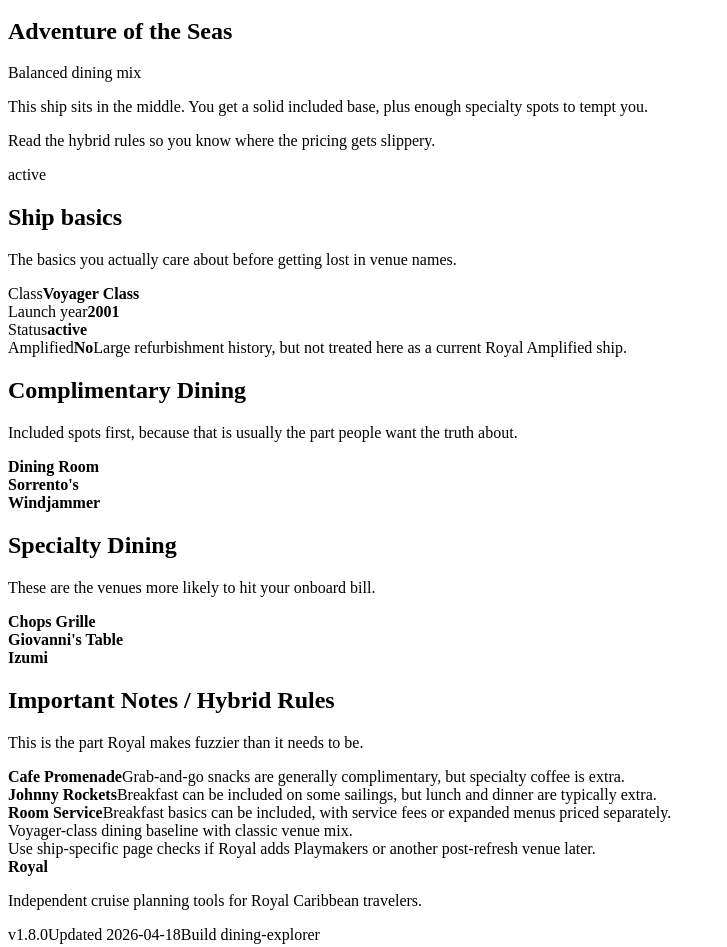
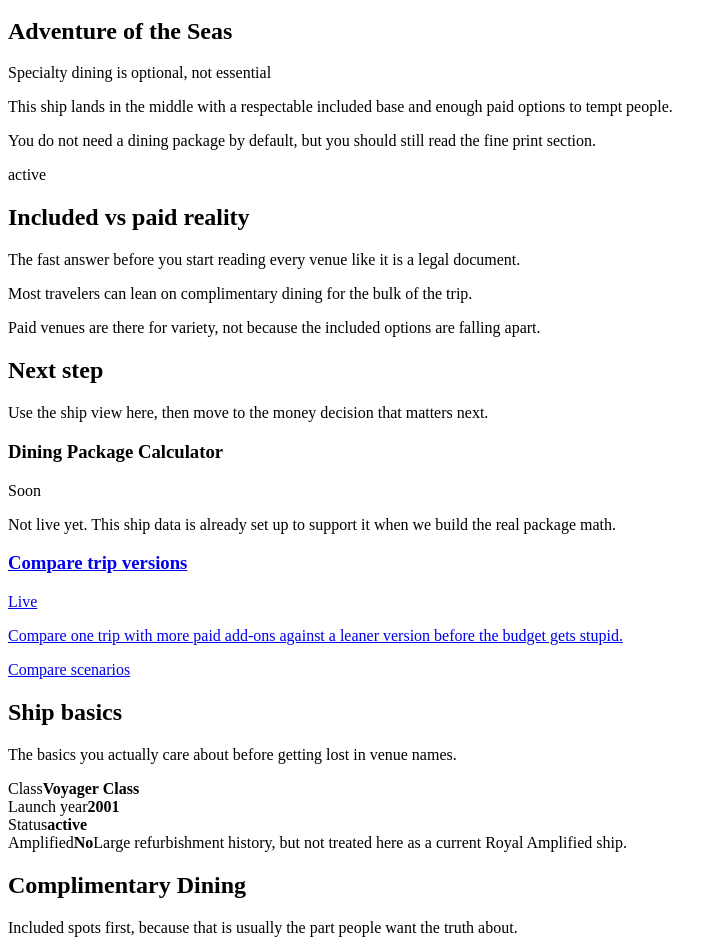
Before and after one commit to tjhiggy/Royal, a React (Vite) app: page /dining in a window 1280 px wide. Shown: the part 305-1252 px from the top of the page, without its empty margins (0-727 px from the left). Built offline with nearby package versions, Linux system fonts and the light colour scheme; the HTML template or start-up script is replaced by a standard one.

Commit message:
update compare presets and UX improvements

```diff
--- a/src/data/releaseInfo.js
+++ b/src/data/releaseInfo.js
@@ -1,8 +1,17 @@
 export const releaseInfo = {
-  currentVersion: 'v1.8.0',
+  currentVersion: 'v1.8.1',
   updatedDate: '2026-04-18',
-  buildId: 'dining-explorer',
+  buildId: 'dining-explorer-polish',
   changelogEntries: [
+    {
+      version: 'v1.8.1',
+      date: '2026-04-18',
+      changes: [
+        'Sharpened the Dining Explorer verdict language so it gives a clearer recommendation about specialty dining.',
+        'Added an included-vs-paid reality summary, stronger fine-print framing, and next-step links from the Dining page.',
+        'Improved dining profile completeness for common included venues like Cafe Promenade and Solarium Bistro where appropriate.',
+      ],
+    },
     {
       version: 'v1.8.0',
       date: '2026-04-18',
--- a/src/data/royalShipDiningProfiles.js
+++ b/src/data/royalShipDiningProfiles.js
@@ -78,8 +78,10 @@
   oasisModern: {
     complimentaryDining: [
       venue('Boardwalk Dog House'),
+      venue('Cafe Promenade'),
       venue('Dining Room'),
       venue('Park Cafe'),
+      venue('Solarium Bistro'),
       venue("Sorrento's"),
       venue('Windjammer'),
     ],
@@ -102,9 +104,11 @@
   oasisAmped: {
     complimentaryDining: [
       venue('Boardwalk Dog House'),
+      venue('Cafe Promenade'),
       venue('Dining Room'),
       venue('El Loco Fresh'),
       venue('Park Cafe'),
+      venue('Solarium Bistro'),
       venue("Sorrento's"),
       venue('Windjammer'),
     ],
@@ -127,9 +131,11 @@
   utopia: {
     complimentaryDining: [
       venue('Boardwalk Dog House'),
+      venue('Cafe Promenade'),
       venue('Dining Room'),
       venue('El Loco Fresh'),
       venue('Park Cafe'),
+      venue('Solarium Bistro'),
       venue("Sorrento's"),
       venue('Spare Tire'),
       venue('Windjammer'),
@@ -154,8 +160,10 @@
   quantumBase: {
     complimentaryDining: [
       venue('Cafe @ Two70'),
+      venue('Cafe Promenade'),
       venue('Dining Room'),
       venue('Dog House'),
+      venue('Solarium Bistro'),
       venue("Sorrento's"),
       venue('Windjammer'),
     ],
@@ -199,6 +207,7 @@
   },
   freedomAmped: {
     complimentaryDining: [
+      venue('Cafe Promenade'),
       venue('Dining Room'),
       venue('El Loco Fresh'),
       venue("Sorrento's"),
@@ -219,6 +228,7 @@
   },
   freedomClassic: {
     complimentaryDining: [
+      venue('Cafe Promenade'),
       venue('Dining Room'),
       venue("Sorrento's"),
       venue('Windjammer'),
@@ -237,6 +247,7 @@
   },
   voyagerAmped: {
     complimentaryDining: [
+      venue('Cafe Promenade'),
       venue('Dining Room'),
       venue('El Loco Fresh'),
       venue("Sorrento's"),
@@ -257,6 +268,7 @@
   },
   voyagerClassic: {
     complimentaryDining: [
+      venue('Cafe Promenade'),
       venue('Dining Room'),
       venue("Sorrento's"),
       venue('Windjammer'),
--- a/src/pages/DiningPage.jsx
+++ b/src/pages/DiningPage.jsx
@@ -1,4 +1,5 @@
 import { useMemo, useState } from 'react'
+import { Link } from 'react-router-dom'
 import PageHero from '../components/PageHero'
 import SectionHeader from '../components/SectionHeader'
 import { activeRoyalShips, futureRoyalShips, royalShipsBySlug } from '../data/royalShips'
@@ -16,42 +17,59 @@
   const complimentaryCount = ship.complimentaryDining.length
   const specialtyCount = ship.specialtyDining.length
   const hybridCount = ship.hybridDining.length
+  const includedLead = complimentaryCount - specialtyCount
 
-  if (hybridCount >= 5 && specialtyCount >= complimentaryCount) {
+  if (specialtyCount >= complimentaryCount + 2) {
     return {
-      label: 'Several important caveats',
+      verdict: 'This ship leans more on paid dining options',
+      reality: [
+        'You can still eat well without paying extra, but the premium venues do more of the heavy lifting here.',
+        'If specialty dining matters to you, this ship makes that decision more relevant.',
+      ],
       lines: [
-        'This ship has a strong venue mix, but the fine print matters more than usual.',
-        'Check the hybrid notes before assuming a venue is fully included or package-friendly.',
+        'There are more paid dining draws here than on the ships with the strongest included lineup.',
+        'Look closely at the specialty list before pretending you will be satisfied with the base plan alone.',
       ],
     }
   }
 
-  if (specialtyCount > complimentaryCount) {
+  if (hybridCount >= 5 && specialtyCount >= complimentaryCount) {
     return {
-      label: 'Specialty-heavy lineup',
+      verdict: 'Specialty dining is optional, but the fine print matters',
+      reality: [
+        'Most meals can still come from included venues, but several dining rules need a quick reality check.',
+        'This is the kind of ship where people get tripped up by caveats, not by a lack of food.',
+      ],
       lines: [
-        'There is a lot to eat here, but more of the headline venues land in the extra-cost bucket.',
-        'This is not the ship to pick if you want the broadest included dining with the fewest catches.',
+        'The venue mix is solid, but inclusion is not always as clean as people assume.',
+        'Check the fine print before treating every borderline venue like it is fully covered.',
       ],
     }
   }
 
-  if (complimentaryCount >= specialtyCount + 3) {
+  if (includedLead >= 3) {
     return {
-      label: 'Strong included dining',
+      verdict: 'You do not need a dining package here',
+      reality: [
+        'Most of your meals can come from included venues without feeling stuck with scraps.',
+        'Specialty dining is a nice extra here, not a requirement to eat well.',
+      ],
       lines: [
-        'You have a healthy included lineup before paying for specialty restaurants.',
-        'That makes this ship easier to enjoy without turning every dinner into an upcharge decision.',
+        'This ship gives you enough included variety that a dining package should be a want, not a reflex purchase.',
+        'If you buy specialty meals here, it should be because you want the experience, not because the included lineup is weak.',
       ],
     }
   }
 
   return {
-    label: 'Balanced dining mix',
+    verdict: 'Specialty dining is optional, not essential',
+    reality: [
+      'Most travelers can lean on complimentary dining for the bulk of the trip.',
+      'Paid venues are there for variety, not because the included options are falling apart.',
+    ],
     lines: [
-      'This ship sits in the middle. You get a solid included base, plus enough specialty spots to tempt you.',
-      'Read the hybrid rules so you know where the pricing gets slippery.',
+      'This ship lands in the middle with a respectable included base and enough paid options to tempt people.',
+      'You do not need a dining package by default, but you should still read the fine print section.',
     ],
   }
 }
@@ -158,7 +176,7 @@
             />
             <span className="toggle-copy">
               <strong>Include future ships</strong>
-              <small>Shows ships like Legend and Hero, clearly marked as future.</small>
+              <small>Future ship dining data can change before launch.</small>
             </span>
           </label>
         </div>
@@ -172,7 +190,7 @@
               <div>
                 <h2 className="verdict-headline dining-page-headline">{selectedShip.shipName}</h2>
                 <div className="verdict-copy">
-                  <p>{insight.label}</p>
+                  <p>{insight.verdict}</p>
                   {insight.lines.map((line) => (
                     <p key={line}>{line}</p>
                   ))}
@@ -183,6 +201,42 @@
               >
                 {selectedShip.status}
               </span>
+            </div>
+          </section>
+
+          <section className="card">
+            <SectionHeader
+              title="Included vs paid reality"
+              description="The fast answer before you start reading every venue like it is a legal document."
+            />
+            <div className="reality-copy dining-reality-copy">
+              {insight.reality.map((line) => (
+                <p key={line}>{line}</p>
+              ))}
+            </div>
+          </section>
+
+          <section className="card">
+            <SectionHeader
+              title="Next step"
+              description="Use the ship view here, then move to the money decision that matters next."
+            />
+            <div className="card-grid dining-next-step-grid">
+              <article className="card info-card muted-card dining-next-step-card">
+                <div className="card-topline">
+                  <h3>Dining Package Calculator</h3>
+                  <span className="status-pill status-muted">Soon</span>
+                </div>
+                <p>Not live yet. This ship data is already set up to support it when we build the real package math.</p>
+              </article>
+              <Link className="card info-card dining-next-step-card" to="/compare">
+                <div className="card-topline">
+                  <h3>Compare trip versions</h3>
+                  <span className="status-pill">Live</span>
+                </div>
+                <p>Compare one trip with more paid add-ons against a leaner version before the budget gets stupid.</p>
+                <span className="card-link">Compare scenarios</span>
+              </Link>
             </div>
           </section>
 
@@ -234,8 +288,8 @@
 
           <section className="card callout-card">
             <SectionHeader
-              title="Important Notes / Hybrid Rules"
-              description="This is the part Royal makes fuzzier than it needs to be."
+              title="Dining fine print that matters"
+              description="This is where people get surprised, over-assume, and then argue with the bill later."
             />
             <VenueList venues={selectedShip.hybridDining} hybrid />
             {selectedShip.notes.length ? (
--- a/src/styles.css
+++ b/src/styles.css
@@ -668,8 +668,20 @@
   font-size: clamp(1.8rem, 4vw, 2.7rem);
 }
 
+.dining-reality-copy {
+  max-width: 62ch;
+}
+
 .dining-layout {
   align-items: start;
+}
+
+.dining-next-step-grid {
+  margin-top: 1rem;
+}
+
+.dining-next-step-card {
+  min-height: 100%;
 }
 
 .venue-grid {
```
